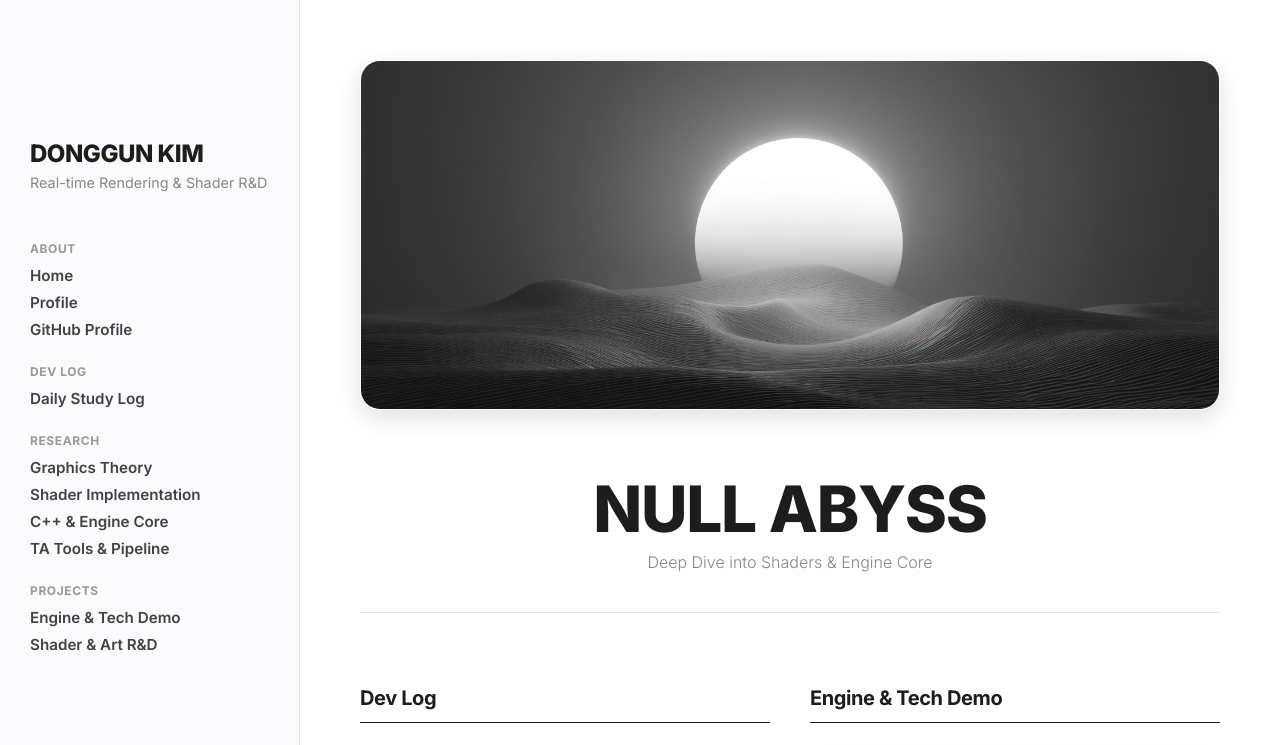
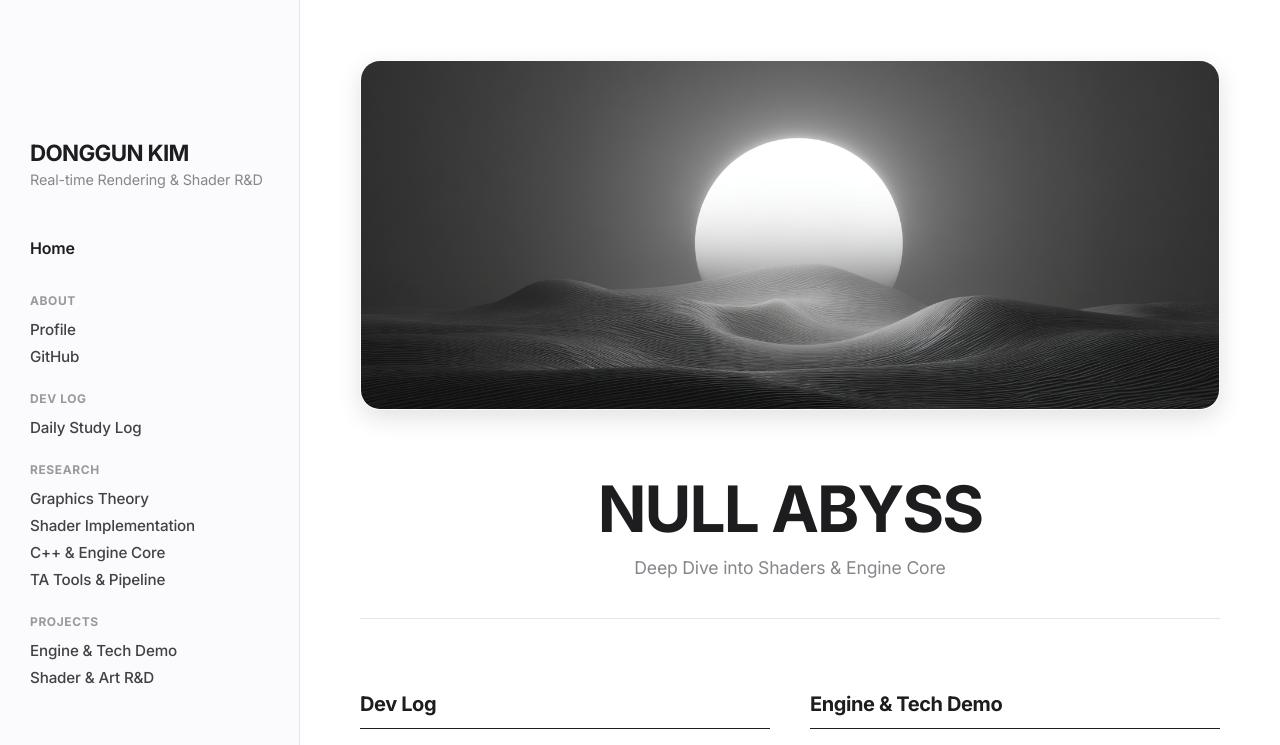
Before and after one commit to KimDongGun324/kimdonggun324.github.io, a Jekyll site: the page built from index.md, in a window 1280 px wide, cut to the strip 0-745 px from the top of the page. Built offline with Jekyll 4.4.1, drawn with Linux system fonts in a browser that asks for light colours; our own code applies the rules of GitHub Pages for plain Markdown files.

Commit message:
폰트 개선, 목차 구조 재배치, 메뉴명 수정

```diff
--- a/_layouts/default.html
+++ b/_layouts/default.html
@@ -7,7 +7,7 @@
 
   <link rel="preconnect" href="https://fonts.googleapis.com">
   <link rel="preconnect" href="https://fonts.gstatic.com" crossorigin>
-  <link href="https://fonts.googleapis.com/css2?family=Oswald:wght@700&family=Inter:wght@300;400;500;600;700;800&display=swap" rel="stylesheet">
+  <link href="https://fonts.googleapis.com/css2?family=Inter:wght@300;400;500;600;700&display=swap" rel="stylesheet">
 
   <style>
     /* 1. 기본 변수 */
@@ -20,29 +20,29 @@
       --border-color: #e5e5e5;
       --card-shadow: 0 2px 8px rgba(0, 0, 0, 0.04);
       --hover-shadow: 0 8px 24px rgba(0, 0, 0, 0.12);
-      /* 기본 폰트 스택 정의 (애플 스타일) */
-      --font-stack: "Inter", -apple-system, BlinkMacSystemFont, system-ui, Roboto, Helvetica, Arial, sans-serif;
+      /* 애플 스타일 시스템 폰트 스택 */
+      --font-stack: "Inter", -apple-system, BlinkMacSystemFont, "Segoe UI", Roboto, Helvetica, Arial, sans-serif;
     }
 
     * { box-sizing: border-box; }
 
     body {
       margin: 0; padding: 0;
-      font-family: var(--font-stack); /* 전체 기본 폰트 적용 */
+      font-family: var(--font-stack);
       color: var(--text-primary); background-color: var(--bg-app);
       height: 100vh; overflow: hidden;
     }
 
     a { text-decoration: none; color: inherit; }
 
-    /* 2. 전체 레이아웃: 좌측(300px) | 메인(나머지) */
+    /* 2. 전체 레이아웃 */
     .app-container {
       display: grid;
       grid-template-columns: 300px 1fr;
       height: 100vh;
     }
 
-    /* 3. 좌측 사이드바 스타일 */
+    /* 3. 좌측 사이드바 */
     .sidebar {
       background-color: var(--bg-sidebar);
       border-right: 1px solid var(--border-color);
@@ -51,37 +51,63 @@
       overflow-y: auto;
     }
 
-    /* 🔥 사이드바 메인 타이틀 폰트 변경 (Oswald -> Inter Extra Bold) */
+    /* 🔥 타이틀 디자인 개선 (애플 스타일) */
     .sidebar-title {
-      font-family: var(--font-stack); /* 세련된 Inter 폰트 사용 */
-      font-size: 1.5em; /* 크기 약간 조정 */
-      font-weight: 800; /* 가장 두꺼운 웨이트로 존재감 부여 */
+      font-family: var(--font-stack);
+      font-size: 1.4em;       /* 부담스럽지 않은 크기 */
+      font-weight: 700;       /* Bold (너무 두껍지 않게) */
       color: #1d1d1f;
-      margin: 0 0 5px 0;
-      letter-spacing: -0.02em; /* 자간을 약간 좁혀서 단단한 느낌 */
+      margin: 0 0 4px 0;
+      letter-spacing: -0.03em; /* 자간을 좁혀서 세련됨 강조 */
       line-height: 1.2;
       text-transform: uppercase;
     }
-    .sidebar-desc { font-size: 0.9em; color: var(--text-secondary); margin-bottom: 50px; font-weight: 400; margin-top:0; white-space: nowrap; }
+    .sidebar-desc {
+      font-size: 0.9em;
+      color: var(--text-secondary);
+      margin-bottom: 50px;
+      font-weight: 400;
+      margin-top:0;
+      letter-spacing: -0.01em;
+    }
 
+    /* 네비게이션 스타일 */
+    .sidebar-nav ul { list-style: none; padding: 0; margin: 0; }
+    .sidebar-nav li { margin-bottom: 8px; }
+
+    /* 링크 스타일 공통 */
+    .sidebar-nav a {
+      color: #424245;
+      font-weight: 500; /* 미디엄 굵기로 가독성 확보 */
+      font-size: 0.95em;
+      transition: color 0.2s, transform 0.2s;
+      display: flex; align-items: center;
+      letter-spacing: -0.01em;
+    }
+    .sidebar-nav a:hover { color: var(--accent-color); transform: translateX(2px); }
+
+    /* 🔥 Home 메뉴 전용 스타일 (독립적 느낌) */
+    .nav-home {
+      margin-bottom: 35px; /* 아래 메뉴들과 간격 띄우기 */
+    }
+    .nav-home a {
+      font-weight: 600; /* 조금 더 강조 */
+      color: #1d1d1f;
+      font-size: 1em;
+    }
+
+    /* 일반 메뉴 그룹 */
     .nav-group { margin-bottom: 25px; }
     .nav-header {
       display: block; font-size: 0.75em; font-weight: 700; color: #999;
-      margin-bottom: 10px; letter-spacing: 0.05em; text-transform: uppercase;
+      margin-bottom: 12px; letter-spacing: 0.05em; text-transform: uppercase;
     }
-    .sidebar-nav ul { list-style: none; padding: 0; margin: 0; }
-    .sidebar-nav li { margin-bottom: 8px; }
-    .sidebar-nav a {
-      color: #424245; font-weight: 600; font-size: 0.95em;
-      transition: color 0.2s; display: flex; align-items: center;
-    }
-    .sidebar-nav a:hover { color: var(--accent-color); }
 
+    /* 하단 프로필 영역 */
     .sidebar-bottom { border-top: 1px solid var(--border-color); padding-top: 25px; }
     .profile-header { font-size: 0.8em; font-weight: 700; color: #1d1d1f; text-transform: uppercase; margin-bottom: 10px; letter-spacing: 0.05em; }
     .profile-info { font-size: 0.85em; color: #666; line-height: 1.5; margin-bottom: 15px; }
 
-    /* 기술 스택 배지 스타일 */
     .tech-stack { display: flex; flex-wrap: wrap; gap: 6px; margin-bottom: 20px; }
     .tech-badge {
       background: #fff; color: #1d1d1f; padding: 4px 8px; border-radius: 6px;
@@ -114,11 +139,8 @@
       flex-shrink: 0;
       border: 1px solid rgba(0,0,0,0.02);
     }
-
     .main-banner img {
-      width: 100%;
-      height: 100%;
-      object-fit: cover;
+      width: 100%; height: 100%; object-fit: cover;
       object-position: 50% 62%;
       transition: transform 0.5s ease;
     }
@@ -127,14 +149,15 @@
       text-align: center; margin-bottom: 60px; margin-top: 20px;
       padding-bottom: 40px; border-bottom: 1px solid var(--border-color);
     }
-    /* 메인 컨텐츠 타이틀도 통일감을 위해 Inter로 변경 (선택사항) */
+    /* 페이지 타이틀도 Inter로 통일 */
     .page-title {
-      font-family: var(--font-stack); /* Oswald에서 변경 */
-      font-weight: 800;
-      font-size: 4em; letter-spacing: -0.02em;
-      margin: 0 0 5px 0; text-transform: uppercase; color: #1d1d1f;
+      font-family: var(--font-stack);
+      font-weight: 800; /* Extra Bold */
+      font-size: 4em;
+      letter-spacing: -0.03em; /* 타이틀 자간 좁힘 */
+      margin: 0 0 10px 0; text-transform: uppercase; color: #1d1d1f;
     }
-    .page-desc { font-size: 1em; color: var(--text-secondary); font-weight: 300; }
+    .page-desc { font-size: 1.1em; color: var(--text-secondary); font-weight: 400; letter-spacing: -0.01em; }
 
     /* 3열 그리드 */
     .three-column-wrapper {
@@ -146,7 +169,6 @@
       margin: 0 auto;
     }
     .column { display: flex; flex-direction: column; }
-
     .col-header {
       margin-bottom: 25px; padding-bottom: 12px;
       border-bottom: 1px solid #1d1d1f; min-height: 50px;
@@ -164,8 +186,8 @@
       transition: all 0.2s ease; padding: 20px; margin-bottom: 15px;
     }
     li.text-card:hover { transform: translateY(-3px); box-shadow: var(--hover-shadow); border-color: #d2d2d7; }
-    .text-card-title { display: block; font-weight: 700; font-size: 1em; margin-bottom: 6px; color: #1d1d1f; }
-    .text-card-desc { font-size: 0.9em; color: #86868b; line-height: 1.4; }
+    .text-card-title { display: block; font-weight: 700; font-size: 1em; margin-bottom: 6px; color: #1d1d1f; letter-spacing: -0.01em; }
+    .text-card-desc { font-size: 0.95em; color: #86868b; line-height: 1.5; }
 
     /* 갤러리 스타일 */
     .gallery-item { margin-bottom: 25px; }
@@ -176,8 +198,8 @@
     }
     .gallery-thumb:hover { transform: scale(1.02); box-shadow: var(--hover-shadow); }
     .gallery-thumb img { width: 100%; height: 100%; object-fit: cover; }
-    .gallery-info strong { display: block; font-size: 1em; color: #1d1d1f; margin-bottom: 2px; font-weight: 600; }
-    .gallery-info span { font-size: 0.85em; color: #86868b; }
+    .gallery-info strong { display: block; font-size: 1em; color: #1d1d1f; margin-bottom: 3px; font-weight: 600; letter-spacing: -0.01em; }
+    .gallery-info span { font-size: 0.9em; color: #86868b; }
 
     /* 반응형 */
     @media (max-width: 1400px) { .three-column-wrapper { grid-template-columns: 1fr 1fr; } }
@@ -200,14 +222,21 @@
         <p class="sidebar-desc">Real-time Rendering & Shader R&D</p>
 
         <nav class="sidebar-nav">
+
+          <div class="nav-home">
+             <ul>
+               <li><a href="{{ "/" | relative_url }}">Home</a></li>
+             </ul>
+          </div>
+
           <div class="nav-group">
             <span class="nav-header">About</span>
             <ul>
-              <li><a href="{{ "/" | relative_url }}">Home</a></li>
               <li><a href="{{ "/about.md" | relative_url }}">Profile</a></li>
-              <li><a href="https://github.com/kimdonggun324" target="_blank">GitHub Profile</a></li>
+              <li><a href="https://github.com/kimdonggun324" target="_blank">GitHub</a></li>
             </ul>
           </div>
+
           <div class="nav-group">
             <span class="nav-header">Dev Log</span>
             <ul>
```
Also changed, not shown: other parts of _layouts/default.html (+1 -2 lines).
